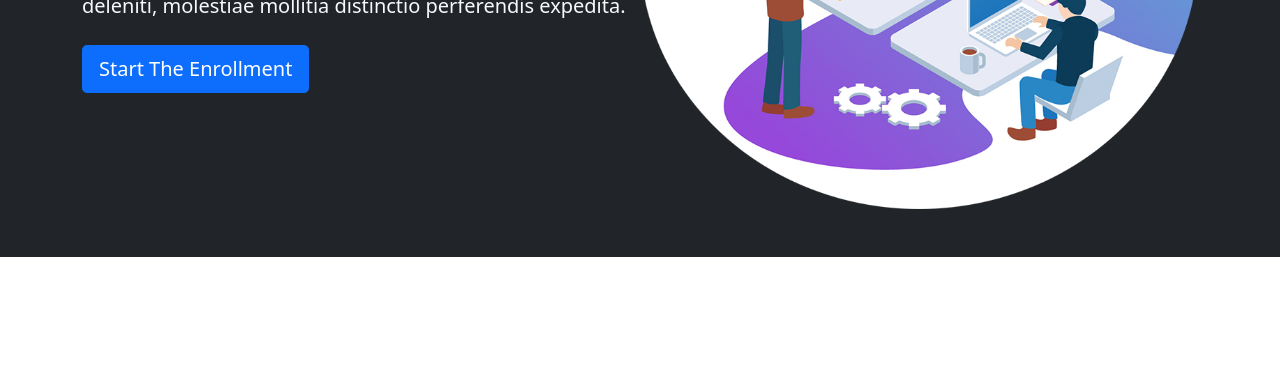
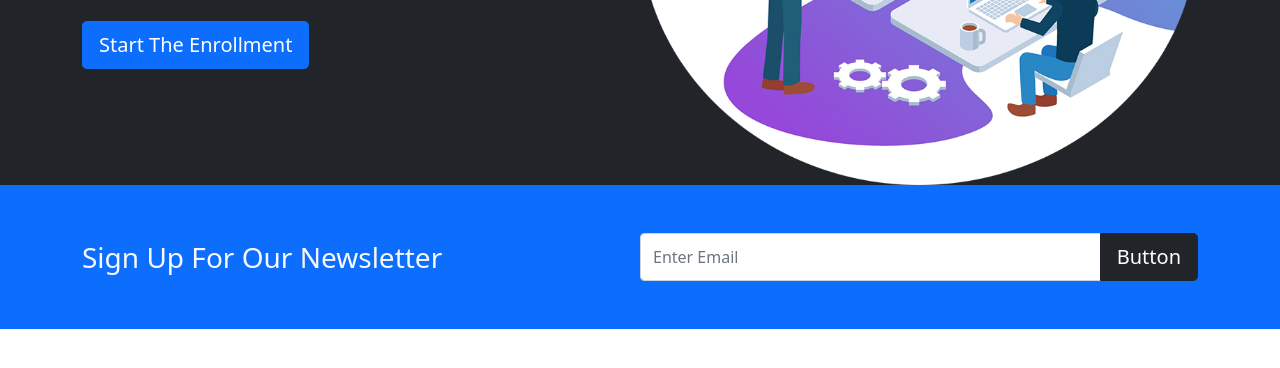
Before and after one commit to naveen701526/FullStackMastery, a plain HTML site: page index.html in a window 1280 px wide. Shown: the part 426-794 px from the top of the page. Drawn offline with nearby package versions, Linux system fonts and the light colour scheme.

Commit message:
NewsLetter Section Complete

```diff
--- a/index.html
+++ b/index.html
@@ -47,7 +47,9 @@
     </nav>
 
     <!-- showcase -->
-    <section class="bg-dark text-light p-5 text-center text-sm-start">
+    <section
+      class="bg-dark text-light p-5 p-lg-0 pt-lg-4 text-center text-sm-start"
+    >
       <div class="container">
         <div class="d-sm-flex align-items-center justify-content-between">
           <div>
@@ -71,6 +73,20 @@
       </div>
     </section>
 
+    <!-- NewsLetter -->
+    <section class="bg-primary text-light p-5">
+      <div class="container">
+        <div class="d-md-flex justify-content-between align-items-center">
+          <h3 class="mb-3 mb-md-0">Sign Up For Our Newsletter</h3>
+
+          <div class="input-group news-input">
+            <input type="text" class="form-control" placeholder="Enter Email" />
+            <button class="btn btn-dark btn-lg" type="button">Button</button>
+          </div>
+        </div>
+      </div>
+    </section>
+
     <script
       src="https://cdn.jsdelivr.net/npm/bootstrap@5.0.1/dist/js/bootstrap.bundle.min.js"
       integrity="sha384-gtEjrD/SeCtmISkJkNUaaKMoLD0//ElJ19smozuHV6z3Iehds+3Ulb9Bn9Plx0x4"
--- a/style.css
+++ b/style.css
@@ -0,0 +1,5 @@
+@media (min-width: 768px) {
+  .news-input {
+    width: 50%;
+  }
+}
```
